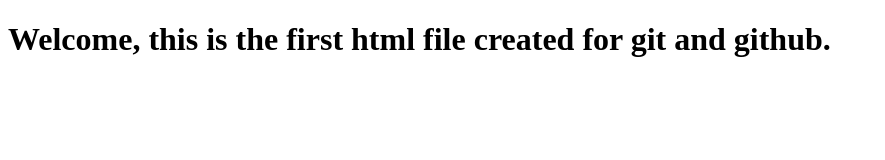
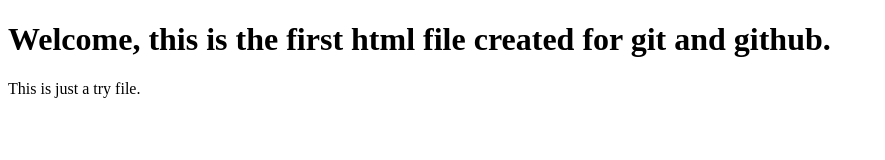
Before and after one commit to AnnaSchiavo/First-repo, a plain HTML site: page index.html in a window 1280 px wide. Shown: the whole page, without its empty margins (0-885 px from the left). Drawn offline with Linux system fonts and the light colour scheme.

Commit message:
New paragraph added

```diff
--- a/index.html
+++ b/index.html
@@ -6,5 +6,6 @@
   </head>
   <body>
     <h1>Welcome, this is the first html file created for git and github.</h1>
+    <p>This is just a try file.</p>
   </body>
 </html>
```
